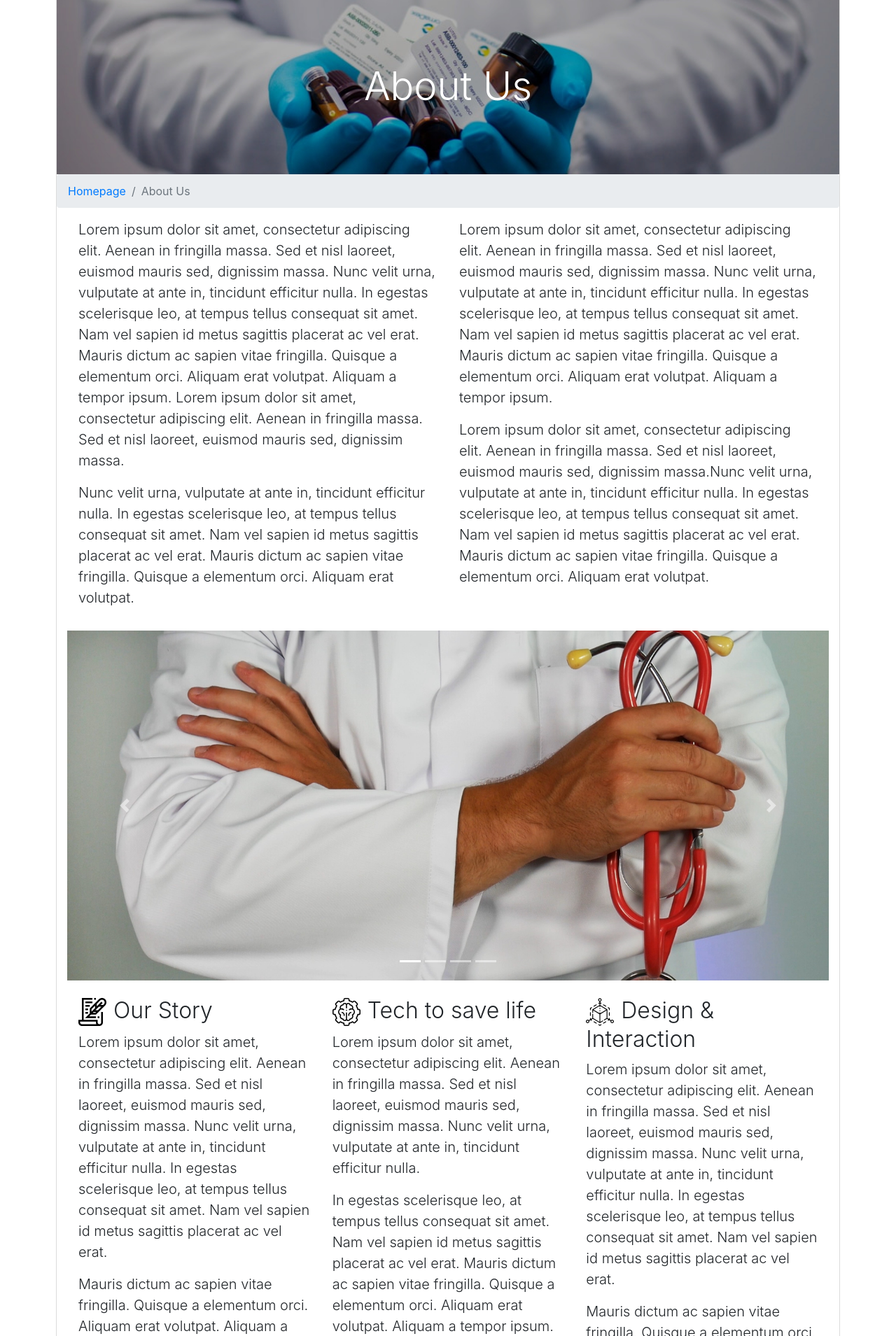
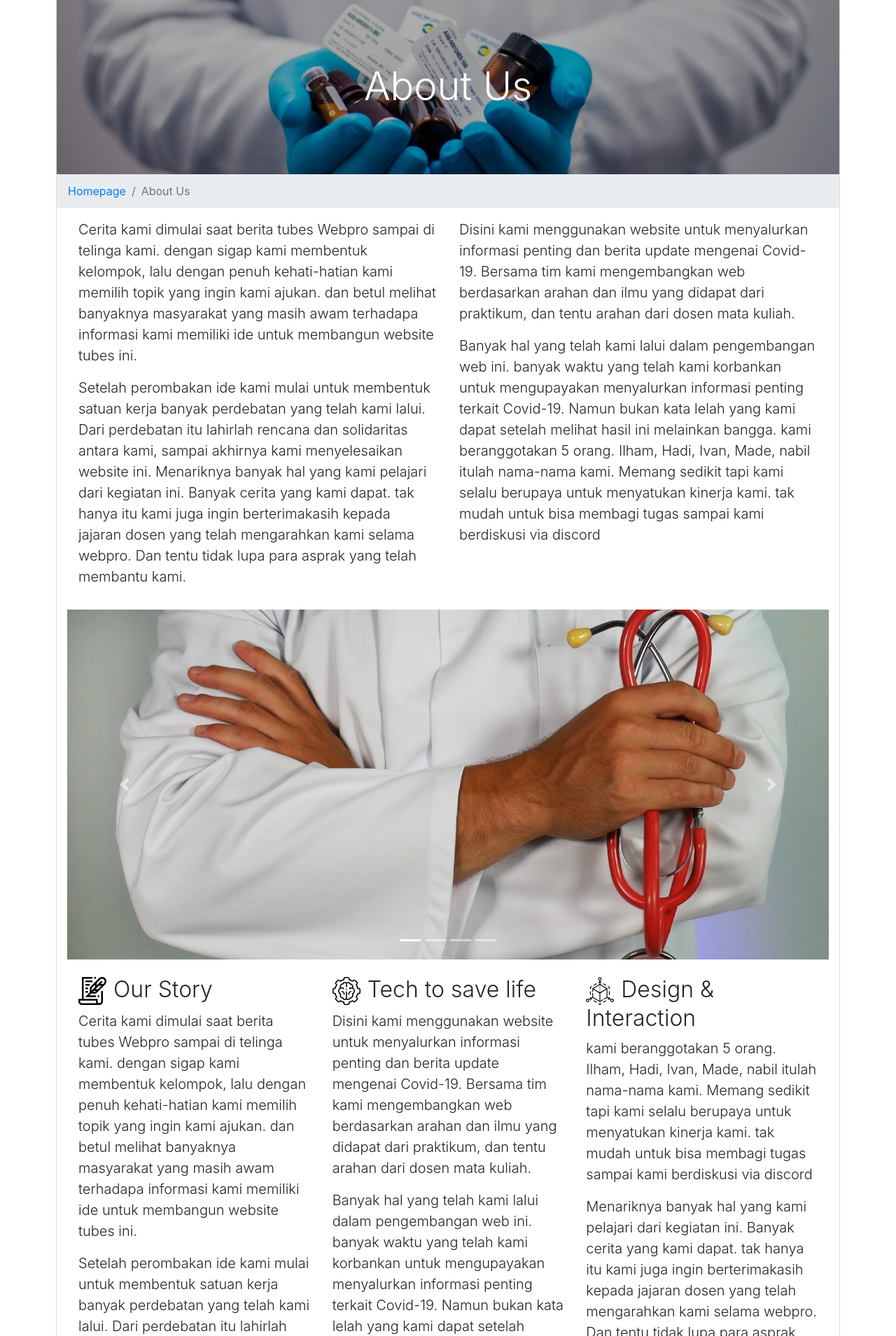
Before and after one commit to sir-hadi/Tubes-WebPro-Corona-Watch-Campus, a CodeIgniter app: page /CoronaCampus/index.php/aboutus in a window 1280 px wide; the page is wider, and only the part inside the window is pictured. Shown: the part 188-2097 px from the top of that part at 70% size. Run offline with CodeIgniter, Linux system fonts and the light colour scheme; a user stored in the database is signed in; some libraries are stand-ins or nearby versions.

Commit message:
content aboutUs
content aboutUs

```diff
--- a/application/views/aboutUsView.php
+++ b/application/views/aboutUsView.php
@@ -29,18 +29,18 @@
 	<div class="row">
 		<div class="col ml-3 mr-3">
 			<p class="lead">
-				Lorem ipsum dolor sit amet, consectetur adipiscing elit. Aenean in fringilla massa. Sed et nisl laoreet, euismod mauris sed, dignissim massa. Nunc velit urna, vulputate at ante in, tincidunt efficitur nulla. In egestas scelerisque leo, at tempus tellus consequat sit amet. Nam vel sapien id metus sagittis placerat ac vel erat. Mauris dictum ac sapien vitae fringilla. Quisque a elementum orci. Aliquam erat volutpat. Aliquam a tempor ipsum. Lorem ipsum dolor sit amet, consectetur adipiscing elit. Aenean in fringilla massa. Sed et nisl laoreet, euismod mauris sed, dignissim massa.
+				Cerita kami dimulai saat berita tubes Webpro sampai di telinga kami. dengan sigap kami membentuk kelompok, lalu dengan penuh kehati-hatian kami memilih topik yang ingin kami ajukan. dan betul melihat banyaknya masyarakat yang masih awam terhadapa informasi kami memiliki ide untuk membangun website tubes ini.
 			</p>
 			<p class="lead">
-				Nunc velit urna, vulputate at ante in, tincidunt efficitur nulla. In egestas scelerisque leo, at tempus tellus consequat sit amet. Nam vel sapien id metus sagittis placerat ac vel erat. Mauris dictum ac sapien vitae fringilla. Quisque a elementum orci. Aliquam erat volutpat.
+				Setelah perombakan ide kami mulai untuk membentuk satuan kerja banyak perdebatan yang telah kami lalui. Dari perdebatan itu lahirlah rencana dan solidaritas antara kami, sampai akhirnya kami menyelesaikan website ini. Menariknya banyak hal yang kami pelajari dari kegiatan ini. Banyak cerita yang kami dapat. tak hanya itu kami juga ingin berterimakasih kepada jajaran dosen yang telah mengarahkan kami selama webpro. Dan tentu tidak lupa para asprak yang telah membantu kami.
 			</p>
 		</div>
 		<div class="col ml-3 mr-3">
 			<p class="lead">
-				Lorem ipsum dolor sit amet, consectetur adipiscing elit. Aenean in fringilla massa. Sed et nisl laoreet, euismod mauris sed, dignissim massa. Nunc velit urna, vulputate at ante in, tincidunt efficitur nulla. In egestas scelerisque leo, at tempus tellus consequat sit amet. Nam vel sapien id metus sagittis placerat ac vel erat. Mauris dictum ac sapien vitae fringilla. Quisque a elementum orci. Aliquam erat volutpat. Aliquam a tempor ipsum.
+				Disini kami menggunakan website untuk menyalurkan informasi penting dan berita update mengenai Covid-19. Bersama tim kami mengembangkan web berdasarkan arahan dan ilmu yang didapat dari praktikum, dan tentu arahan dari dosen mata kuliah.
 			</p>
 			<p class="lead">
-				Lorem ipsum dolor sit amet, consectetur adipiscing elit. Aenean in fringilla massa. Sed et nisl laoreet, euismod mauris sed, dignissim massa.Nunc velit urna, vulputate at ante in, tincidunt efficitur nulla. In egestas scelerisque leo, at tempus tellus consequat sit amet. Nam vel sapien id metus sagittis placerat ac vel erat. Mauris dictum ac sapien vitae fringilla. Quisque a elementum orci. Aliquam erat volutpat.
+				Banyak hal yang telah kami lalui dalam pengembangan web ini. banyak waktu yang telah kami korbankan untuk mengupayakan menyalurkan informasi penting terkait Covid-19. Namun bukan kata lelah yang kami dapat setelah melihat hasil ini melainkan bangga. kami beranggotakan 5 orang. Ilham, Hadi, Ivan, Made, nabil itulah nama-nama kami. Memang sedikit tapi kami selalu berupaya untuk menyatukan kinerja kami. tak mudah untuk bisa membagi tugas sampai kami berdiskusi via discord
 		</div>
 	</div>
 
@@ -81,28 +81,28 @@
 		<div class="col ml-3 mr-3">
 			<h1 class="display-5"><img src="<?php echo base_url().'assets/img/aboutUsIcon1.svg'?>" class="aboutUsIcons">Our Story</h1>
 			<p class="lead">
-				Lorem ipsum dolor sit amet, consectetur adipiscing elit. Aenean in fringilla massa. Sed et nisl laoreet, euismod mauris sed, dignissim massa. Nunc velit urna, vulputate at ante in, tincidunt efficitur nulla. In egestas scelerisque leo, at tempus tellus consequat sit amet. Nam vel sapien id metus sagittis placerat ac vel erat.
+				Cerita kami dimulai saat berita tubes Webpro sampai di telinga kami. dengan sigap kami membentuk kelompok, lalu dengan penuh kehati-hatian kami memilih topik yang ingin kami ajukan. dan betul melihat banyaknya masyarakat yang masih awam terhadapa informasi kami memiliki ide untuk membangun website tubes ini.
 			</p>
 			<p class="lead">
-				Mauris dictum ac sapien vitae fringilla. Quisque a elementum orci. Aliquam erat volutpat. Aliquam a tempor ipsum. Lorem ipsum dolor sit amet, consectetur adipiscing elit.
+				Setelah perombakan ide kami mulai untuk membentuk satuan kerja banyak perdebatan yang telah kami lalui. Dari perdebatan itu lahirlah rencana dan solidaritas antara kami, sampai akhirnya kami menyelesaikan website ini.
 			</p>
 		</div>
 		<div class="col ml-3 mr-3">
 			<h1 class="display-5"><img src="<?php echo base_url().'assets/img/aboutUsIcon2.svg'?>" class="aboutUsIcons">Tech to save life</h1>
 			<p class="lead">
-				Lorem ipsum dolor sit amet, consectetur adipiscing elit. Aenean in fringilla massa. Sed et nisl laoreet, euismod mauris sed, dignissim massa. Nunc velit urna, vulputate at ante in, tincidunt efficitur nulla.
+				Disini kami menggunakan website untuk menyalurkan informasi penting dan berita update mengenai Covid-19. Bersama tim kami mengembangkan web berdasarkan arahan dan ilmu yang didapat dari praktikum, dan tentu arahan dari dosen mata kuliah.
 			</p>
 			<p class="lead">
-				In egestas scelerisque leo, at tempus tellus consequat sit amet. Nam vel sapien id metus sagittis placerat ac vel erat. Mauris dictum ac sapien vitae fringilla. Quisque a elementum orci. Aliquam erat volutpat. Aliquam a tempor ipsum.
+				Banyak hal yang telah kami lalui dalam pengembangan web ini. banyak waktu yang telah kami korbankan untuk mengupayakan menyalurkan informasi penting terkait Covid-19. Namun bukan kata lelah yang kami dapat setelah melihat hasil ini melainkan bangga.
 			</p>
 		</div>
 		<div class="col ml-3 mr-3">
 			<h1 class="display-5"><img src="<?php echo base_url().'assets/img/aboutUsIcon3.svg'?>" class="aboutUsIcons">Design & Interaction</h1>
 			<p class="lead">
-				Lorem ipsum dolor sit amet, consectetur adipiscing elit. Aenean in fringilla massa. Sed et nisl laoreet, euismod mauris sed, dignissim massa. Nunc velit urna, vulputate at ante in, tincidunt efficitur nulla. In egestas scelerisque leo, at tempus tellus consequat sit amet. Nam vel sapien id metus sagittis placerat ac vel erat.
+				kami beranggotakan 5 orang. Ilham, Hadi, Ivan, Made, nabil itulah nama-nama kami. Memang sedikit tapi kami selalu berupaya untuk menyatukan kinerja kami. tak mudah untuk bisa membagi tugas sampai kami berdiskusi via discord
 			</p>
 			<p class="lead">
-				Mauris dictum ac sapien vitae fringilla. Quisque a elementum orci. Aliquam erat volutpat. Aliquam a tempor ipsum. Lorem ipsum dolor sit amet, consectetur adipiscing elit. Aenean in fringilla massa.
+				Menariknya banyak hal yang kami pelajari dari kegiatan ini. Banyak cerita yang kami dapat. tak hanya itu kami juga ingin berterimakasih kepada jajaran dosen yang telah mengarahkan kami selama webpro. Dan tentu tidak lupa para asprak yang telah membantu kami.
 			</p>
 		</div>
 	</div>
```
Also changed, not shown: prototype design/aboutuspage.html (+12 -12 lines).
